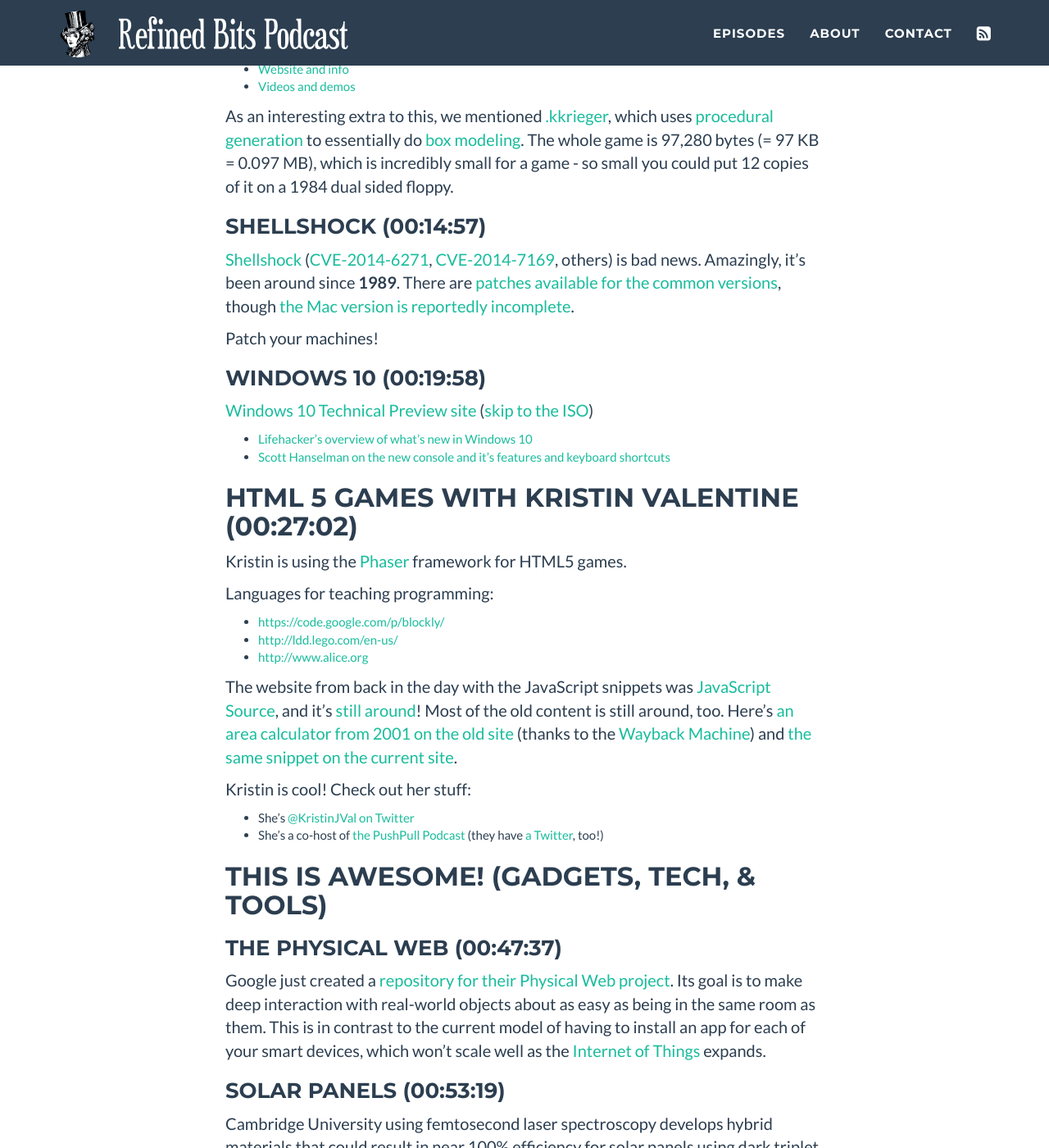
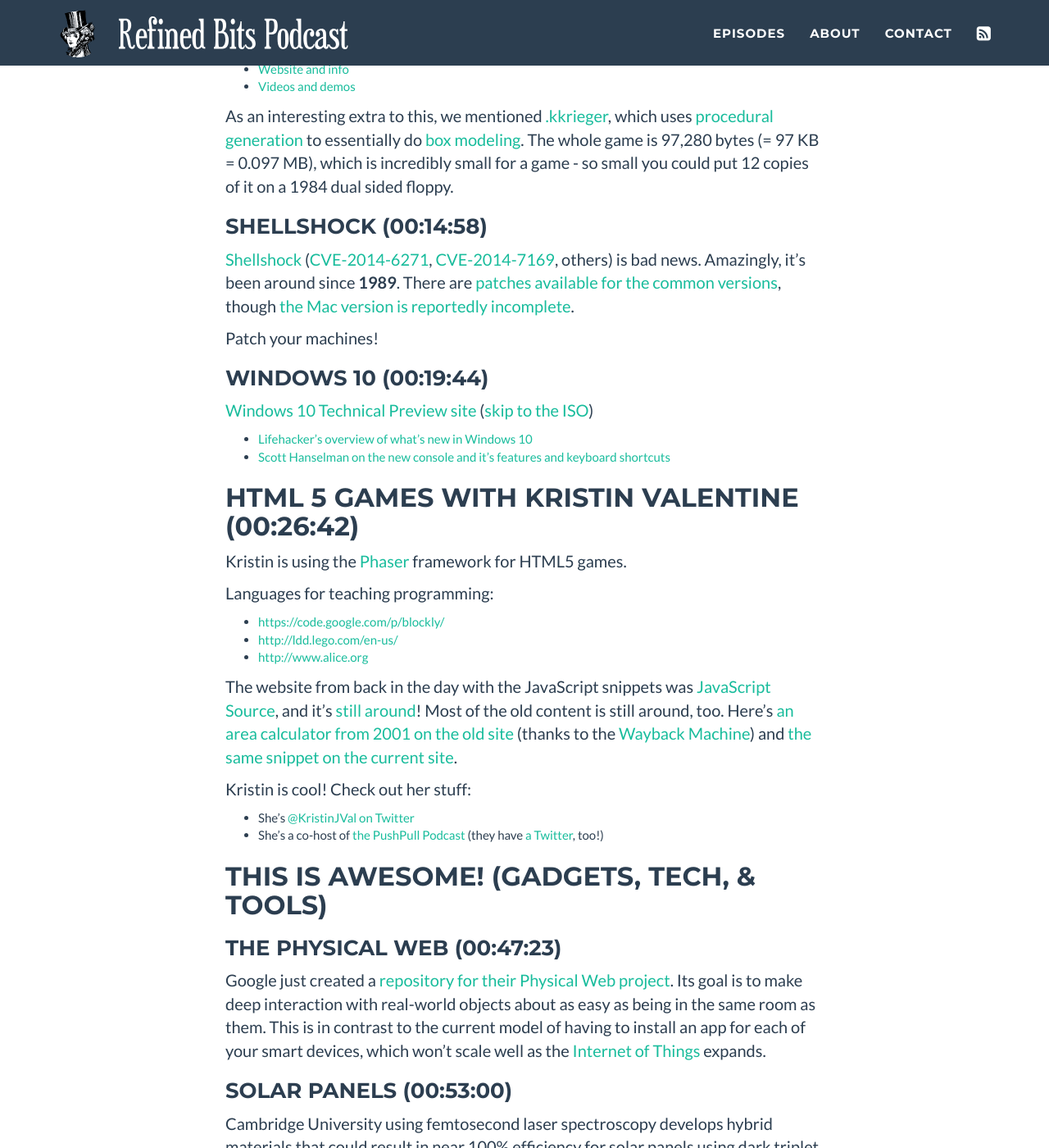
Before and after one commit to refined-bits/refinedbitspodcast.com, a Jekyll site: the page built from _posts/2014-10-14-kristin-valentine.md, in a window 1280 px wide and 1400 px high, scrolled down 2037 px. Shown: the whole window at 82% size. Built offline with Jekyll 4.4.1, drawn with Linux system fonts in a browser that asks for light colours; some of the changed text lies outside the part shown.

Commit message:
Updating segment times.

```diff
--- a/_posts/2014-10-14-kristin-valentine.md
+++ b/_posts/2014-10-14-kristin-valentine.md
@@ -44,20 +44,20 @@
 
 As an interesting extra to this, we mentioned [.kkrieger](http://en.wikipedia.org/wiki/.kkrieger), which uses [procedural generation](http://en.wikipedia.org/wiki/Procedural_generation) to essentially do [box modeling](http://en.wikipedia.org/wiki/Box_modeling). The whole game is 97,280 bytes (= 97 KB = 0.097 MB), which is incredibly small for a game - so small you could put 12 copies of it on a 1984 dual sided floppy.
 
-### Shellshock (00:14:57)
+### Shellshock (00:14:58)
 
 [Shellshock](http://en.wikipedia.org/wiki/Shellshock_(software_bug)) ([CVE-2014-6271](https://web.nvd.nist.gov/view/vuln/detail?vulnId=CVE-2014-6271), [CVE-2014-7169](https://web.nvd.nist.gov/view/vuln/detail?vulnId=CVE-2014-7169), others) is bad news. Amazingly, it's been around since **1989**. There are [patches available for the common versions](http://unix.stackexchange.com/questions/157381/when-was-the-shellshock-cve-2014-6271-7169-bug-introduced-and-what-is-the-pat), though [the Mac version is reportedly incomplete](http://www.cnet.com/news/apples-shellshock-patch-incomplete-say-experts/).
 
 Patch your machines!
 
-### Windows 10 (00:19:58)
+### Windows 10 (00:19:44)
 
 [Windows 10 Technical Preview site](http://windows.microsoft.com/en-us/windows/preview) ([skip to the ISO](http://windows.microsoft.com/en-us/windows/preview-iso))
 
  * [Lifehacker's overview of what's new in Windows 10](http://lifehacker.com/all-the-new-stuff-in-windows-10-1640838152)
  * [Scott Hanselman on the new console and it's features and keyboard shortcuts](http://www.hanselman.com/blog/Windows10GetsAFreshCommandPromptAndLotsOfHotkeys.aspx)
 
-## HTML 5 Games with Kristin Valentine (00:27:02)
+## HTML 5 Games with Kristin Valentine (00:26:42)
 
 Kristin is using the [Phaser](http://phaser.io/) framework for HTML5 games.
 
@@ -76,11 +76,11 @@
 
 ## This is Awesome! (Gadgets, Tech, & Tools)
 
-### The Physical Web (00:47:37)
+### The Physical Web (00:47:23)
 
 Google just created a [repository for their Physical Web project](https://github.com/google/physical-web). Its goal is to make deep interaction with real-world objects about as easy as being in the same room as them. This is in contrast to the current model of having to install an app for each of your smart devices, which won't scale well as the [Internet of Things](http://en.wikipedia.org/wiki/Internet_of_Things) expands.
 
-### Solar Panels (00:53:19)
+### Solar Panels (00:53:00)
 
 Cambridge University using femtosecond laser spectroscopy develops hybrid materials that could result in near 100% efficiency for solar panels using dark triplet excitons.
 
```
Also changed, not shown: other parts of _posts/2014-10-14-kristin-valentine.md (+1 -1 lines).
